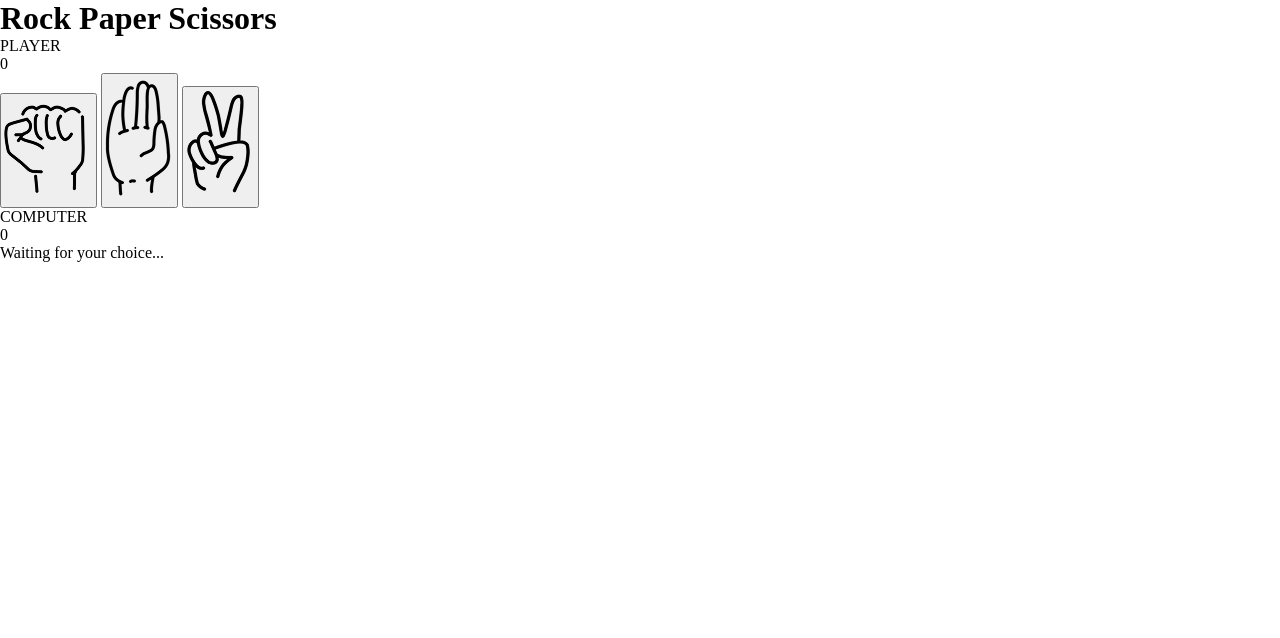
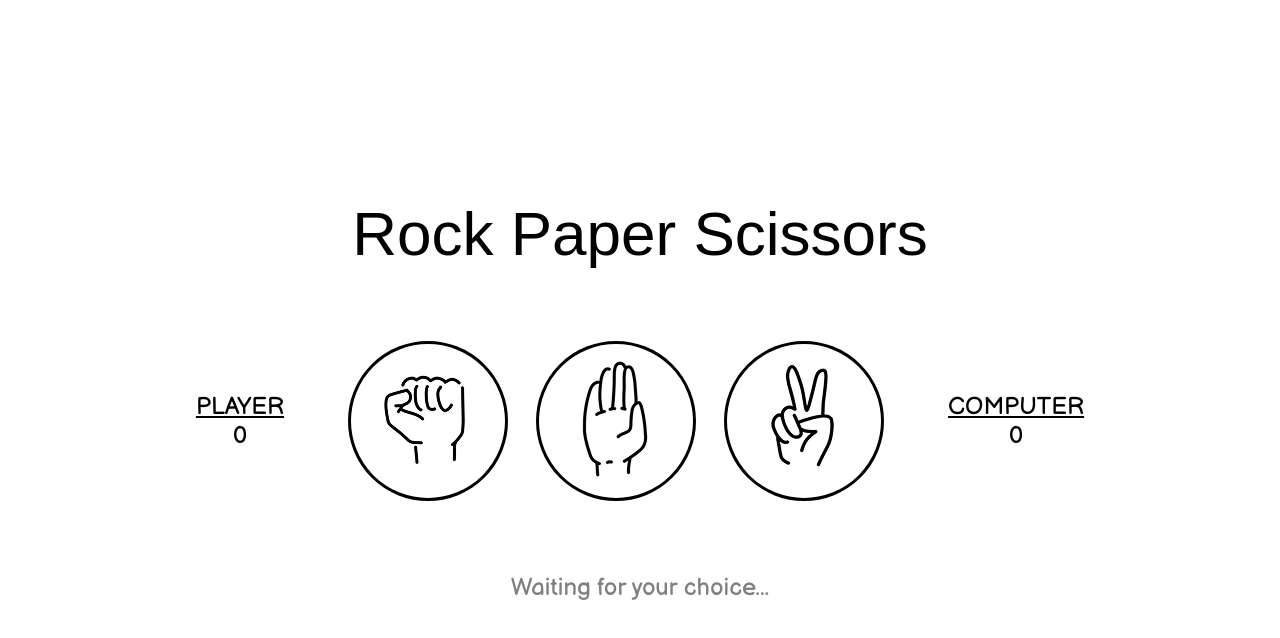
Before and after one commit to martupeluso/rock-paper-scissors, a plain HTML site: page index.html in a window 1280 px wide. Drawn offline with Linux system fonts and the light colour scheme; a web font is replaced by a local one.

Commit message:
style: define layout and add styles to the UI

```diff
--- a/style.css
+++ b/style.css
@@ -1,9 +1,61 @@
 @import url('https://fonts.googleapis.com/css2?family=Delicious+Handrawn&display=swap');
 @import url('https://fonts.googleapis.com/css2?family=Balsamiq+Sans:ital,wght@0,400;0,700;1,400;1,700&display=swap');
-
 
 * {
     margin: 0;
     padding: 0;
     box-sizing: border-box;
 }
+
+body {
+    display: flex;
+    flex-direction: column;
+    align-items: center;
+    justify-content: center;
+    height: 100vh;
+    font-family: 'Balsamiq Sans', Arial, sans-serif;
+}
+
+h1 {
+    font-family: "Delicious Handrawn", Arial, sans-serif;
+    font-weight: normal;
+    font-size: 62px;
+}
+
+p {
+    font-size: 24px;
+    text-align: center;
+}
+
+.score-container p:first-child {
+    text-decoration: underline;
+}
+
+.main-container {
+    display: flex;
+    align-items: center;
+    gap: 64px;
+    margin: 72px;
+}
+
+.buttons-container {
+    display: flex;
+    gap: 28px;
+}
+
+.main-container button {
+    background: none;
+    border: 3px solid black;
+    border-radius: 100%;
+    width: 160px;
+    height: 160px;
+}
+
+.main-container button:hover {
+    background-color: lightgray;
+    cursor: pointer;
+}
+
+.round-result {
+    color: grey;
+}
```
